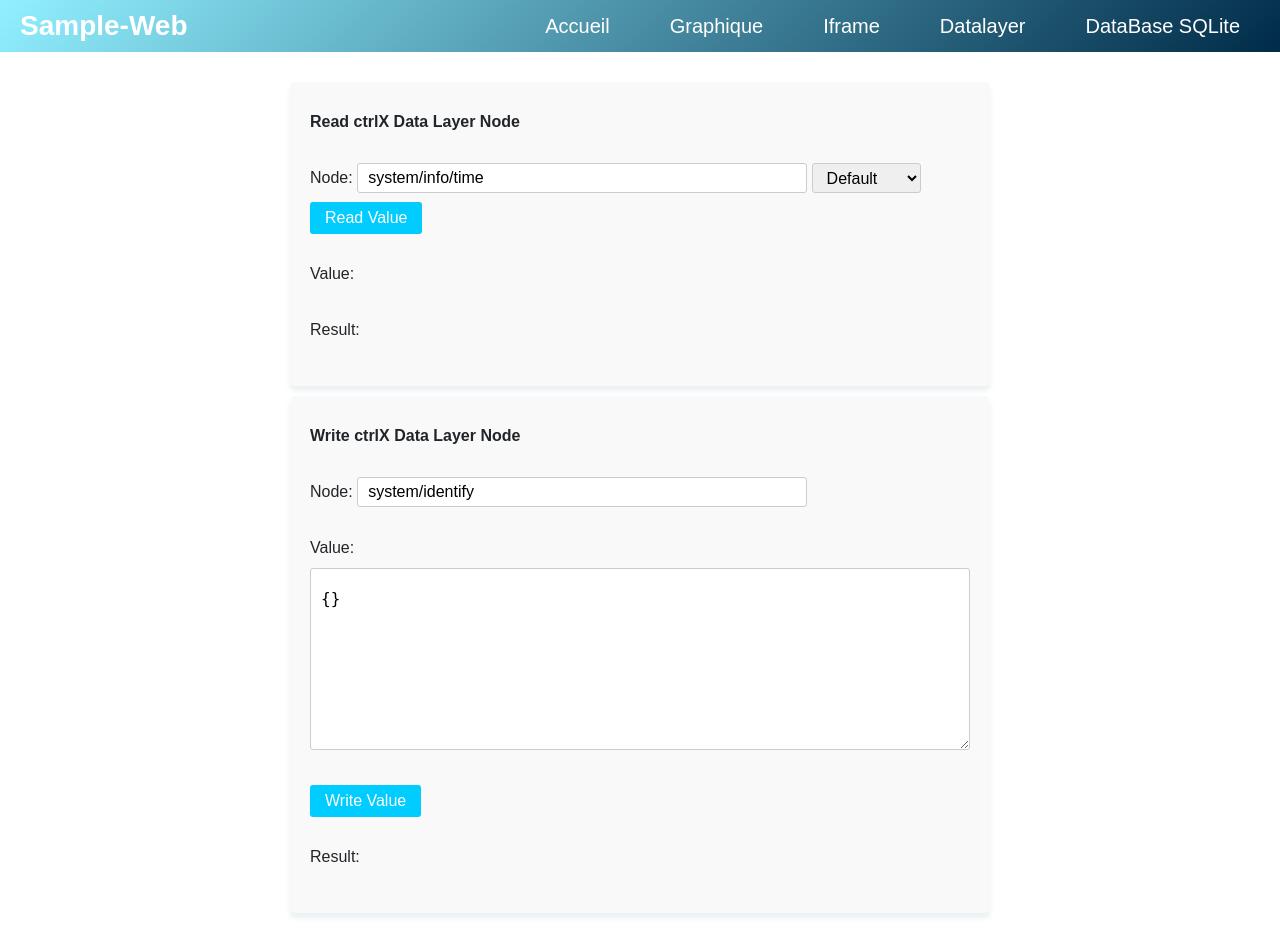
After one commit to Felix-73/CTRLX-SDK-APP-Sample-Web, a Flask app: page /sample-web/datalayer in a window 1280 px wide. The commit adds this page. Run offline with Flask 3, Linux system fonts and the light colour scheme; some libraries are stand-ins or nearby versions.

Commit message:
Datalayer R/W feature

```diff
--- a/Flask/app.py
+++ b/Flask/app.py
@@ -4,7 +4,15 @@ from flask_sqlalchemy import SQLAlchemy
 import os
 from werkzeug.serving import run_simple
 from werkzeug.middleware.proxy_fix import ProxyFix
+from boschrexrothApi.boschrexrothAPI import BoschrexrothAPI, BoschrexrothAPIConfig
 
+# Initialisation de l'API Bosch
+config = BoschrexrothAPIConfig(
+    base_url="https://localhost",
+    username="boschrexroth",
+    password="boschrexroth"
+)
+bosch_api = BoschrexrothAPI(config)
 
 # Déterminer les chemins en fonction de l'environnement
 if "SNAP" in os.environ:
@@ -67,8 +75,8 @@ with app.app_context():
         print("Données de test ajoutées.")
 
 
-#~~~~~~~~~~~~~~~~~~~~~~~~~~
-########## serving functions #######
+#~~~~~~~~~~~~~~~~~~~~~~~~~~~~~~~~~
+########## HTML PAGES ############
 
 @app.route('/sample-web')
 def index():
@@ -88,7 +96,7 @@ def people_page():
     return render_template('people.html', people=people)
 
 #~~~~~~~~~~~~~~~~~~~~~~~~~~~~~~~~~~~~~~~~~~~~~~~~~
-######## API simple pour les personnes ###########
+############## API simple SQLite #################
 
 @app.route('/sample-web/api/people', methods=['GET'])
 def get_people():
@@ -131,6 +139,71 @@ def delete_person(person_id):
     return jsonify({'result': True})
 
 
+#~~~~~~~~~~~~~~~~~~~~~~~~~~~~~~~~~~~~~~~~~~~~~~~~~
+################ API DATALAYER ###################
+
+@app.route('/sample-web/api/datalayer/<path:node_path>', methods=['GET'])
+def read_datalayer(node_path):
+    try:
+        # Récupérer les paramètres de requête
+        query_params = {}
+        if 'type' in request.args:
+            query_params['type'] = request.args.get('type')
+
+        # URL-encode le chemin du nœud si nécessaire
+        encoded_path = node_path
+
+        # Appeler l'API
+        data = bosch_api.read_datalayer(encoded_path, query_params)
+        return jsonify({'success': True, 'data': data})
+    except Exception as e:
+        return jsonify({'success': False, 'error': str(e)}), 500
+
+@app.route('/sample-web/api/datalayer/<path:node_path>', methods=['PUT'])
+def write_datalayer(node_path):
+    try:
+        # Récupérer les données JSON du corps de la requête si présentes
+        data = request.json if request.is_json and request.data else None
+
+        # URL-encode le chemin du nœud si nécessaire
+        encoded_path = node_path
+
+        # Appeler l'API
+        result = bosch_api.write_datalayer(encoded_path, data)
+        return jsonify({'success': True, 'data': result})
+    except Exception as e:
+        return jsonify({'success': False, 'error': str(e)}), 500
+
+@app.route('/sample-web/datalayer', methods=['GET'])
+def datalayer_page():
+    # Valeurs par défaut ou récupérées de la session
+    read_path = session.get('read_path', 'system/info/time')
+    read_value = session.get('read_value', '')
+    read_result = session.get('read_result', '')
+    write_path = session.get('write_path', 'system/identify')
+    write_value = session.get('write_value', '{}')
+    write_result = session.get('write_result', '')
+
+    return render_template('datalayer.html',
+                          read_path=read_path,
+                          read_value=read_value,
+                          read_result=read_result,
+                          write_path=write_path,
+                          write_value=write_value,
+                          write_result=write_result)
+
+@app.route('/sample-web/api/test-auth', methods=['GET'])
+def test_auth():
+    try:
+        result = bosch_api.get_auth_token()
+        return jsonify({
+            'success': True,
+            'token_obtained': bosch_api.token is not None,
+            'token_preview': bosch_api.token[:10] + '...' if bosch_api.token else None
+        })
+    except Exception as e:
+        return jsonify({'success': False, 'error': str(e)}), 500
+
 ##server start
 
 if __name__ == '__main__':
--- /dev/null
+++ b/Flask/static/css/datalayer.css
@@ -0,0 +1,102 @@
+/* Conteneur principal de la page Datalayer */
+.datalayer-container {
+    padding: 20px;
+    font-family: Arial, sans-serif;
+    font-size: 1rem;
+    line-height: 1.625rem;
+}
+
+/* Boîtes de contenu */
+.datalayer-box {
+    background-color: #f9f9f9;
+    box-shadow: 0 5px 5px 0 #d6dee375;
+    padding: 20px;
+    width: 700px;
+    line-height: 2.5rem;
+    text-align: left;
+    margin: 10px auto 0 auto;
+    border-radius: 5px;
+}
+
+/* Formulaires */
+.datalayer-form {
+    margin-top: 10px;
+}
+
+/* Champs de texte et sélecteurs */
+.datalayer-input[type="text"],
+.datalayer-select {
+    height: 30px;
+    padding: 0 10px;
+    font-size: 12pt;
+    vertical-align: middle;
+    border: 1px solid #ccc;
+    border-radius: 3px;
+}
+
+/* Dimensions spécifiques pour les champs de saisie de nœud */
+#read-node-textbox,
+#write-node-textbox {
+    width: 450px;
+}
+
+/* Zone de texte pour les valeurs à écrire */
+.datalayer-textarea {
+    width: 100%;
+    padding: 10px;
+    font-size: 12pt;
+    border: 1px solid #ccc;
+    border-radius: 3px;
+    font-family: monospace;
+}
+
+/* Boutons */
+.datalayer-button {
+    height: 32px;
+    font-size: 12pt;
+    text-align: center;
+    vertical-align: middle;
+    background-color: #00CCFF;
+    color: white;
+    border: none;
+    border-radius: 3px;
+    padding: 0 15px;
+    cursor: pointer;
+    display: inline-flex;
+    align-items: center;
+    justify-content: center;
+    line-height: 1;
+}
+
+.datalayer-button:hover {
+    background-color: #002B49;
+}
+
+/* Zones d'affichage des résultats */
+.datalayer-output {
+    font-family: monospace;
+    white-space: pre-wrap;
+    word-break: break-all;
+}
+
+/* Media queries pour la responsivité */
+@media (max-width: 768px) {
+    .datalayer-box {
+        width: 90%;
+        padding: 15px;
+    }
+
+    #read-node-textbox,
+    #write-node-textbox {
+        width: 100%;
+    }
+
+    .datalayer-form p {
+        display: flex;
+        flex-direction: column;
+    }
+
+    .datalayer-button {
+        margin-top: 10px;
+    }
+}
--- a/Flask/static/css/styles.css
+++ b/Flask/static/css/styles.css
@@ -1,3 +1,40 @@
+/***********************************************
+ * STYLES GLOBAUX
+ ***********************************************/
+* {
+    margin: 0;
+    padding: 0;
+    box-sizing: border-box;
+}
+
+html,
+body {
+    height: 100%;
+    overflow: auto;
+    font-family: Arial, sans-serif;
+    font-size: 1rem;
+    line-height: 1.625rem;
+}
+
+/***********************************************
+ * HEADER ET NAVIGATION
+ ***********************************************/
+header {
+    display: flex;
+    justify-content: center;
+    height: 78px;
+    align-items: center;
+    padding: 0 40px;
+    background-color: #fff;
+    border-bottom: 0.5px solid rgb(192, 206, 216);
+}
+
+h1 {
+    color: rgb(0, 43, 73);
+    padding-left: 10px;
+    font-size: 1.5rem;
+}
+
 /* NAVBAR */
 .navbar {
     padding-top: 0.3rem !important;
--- /dev/null
+++ b/Flask/templates/datalayer.html
@@ -0,0 +1,100 @@
+{% extends 'base.html' %}
+
+{% block content %}
+<link rel="stylesheet" href="{{ url_for('static', filename='css/datalayer.css') }}">
+
+<div class="datalayer-container">
+    <div class="datalayer-box">
+        <p><b>Read ctrlX Data Layer Node</b></p>
+        <div id="read-form" class="datalayer-form">
+            <p>Node:
+                <input id="read-node-textbox" class="datalayer-input" type="text" name="node" value="{{ read_path }}">
+                <select id="read-type-select" class="datalayer-select">
+                    <option value="">Default</option>
+                    <option value="metadata">Metadata</option>
+                    <option value="browse">Browse</option>
+                </select>
+                <button id="read-button" class="datalayer-button" type="button">Read Value</button>
+            </p>
+            <p>Value: <span id="read-value" class="datalayer-output">{{ read_value }}</span></p>
+            <p>Result: <span id="read-result" class="datalayer-output">{{ read_result }}</span></p>
+        </div>
+    </div>
+
+    <div class="datalayer-box">
+        <p><b>Write ctrlX Data Layer Node</b></p>
+        <div id="write-form" class="datalayer-form">
+            <p>Node: <input id="write-node-textbox" class="datalayer-input" type="text" name="node"
+                    value="{{ write_path }}"></p>
+            <p>Value: <textarea id="write-value-textbox" class="datalayer-textarea"
+                    rows="4">{{ write_value }}</textarea></p>
+            <p><button id="write-button" class="datalayer-button" type="button">Write Value</button></p>
+            <p>Result: <span id="write-result" class="datalayer-output">{{ write_result }}</span></p>
+        </div>
+    </div>
+</div>
+
+<script>
+    document.addEventListener('DOMContentLoaded', function () {
+        // Fonction pour lire un nœud
+        document.getElementById('read-button').addEventListener('click', function () {
+            const nodePath = encodeURIComponent(document.getElementById('read-node-textbox').value);
+            const readType = document.getElementById('read-type-select').value;
+
+            let url = `/sample-web/api/datalayer/${nodePath}`;
+            if (readType) {
+                url += `?type=${readType}`;
+            }
+
+            fetch(url)
+                .then(response => response.json())
+                .then(data => {
+                    if (data.success) {
+                        document.getElementById('read-value').innerText = JSON.stringify(data.data, null, 2);
+                        document.getElementById('read-result').innerText = 'Success';
+                    } else {
+                        document.getElementById('read-value').innerText = '';
+                        document.getElementById('read-result').innerText = 'Error: ' + data.error;
+                    }
+                })
+                .catch(error => {
+                    document.getElementById('read-value').innerText = '';
+                    document.getElementById('read-result').innerText = 'Error: ' + error.message;
+                });
+        });
+
+        // Fonction pour écrire dans un nœud
+        document.getElementById('write-button').addEventListener('click', function () {
+            const nodePath = encodeURIComponent(document.getElementById('write-node-textbox').value);
+            const valueText = document.getElementById('write-value-textbox').value;
+
+            let valueJson;
+            try {
+                valueJson = JSON.parse(valueText);
+            } catch (e) {
+                document.getElementById('write-result').innerText = 'Error: Invalid JSON format';
+                return;
+            }
+
+            fetch(`/sample-web/api/datalayer/${nodePath}`, {
+                method: 'PUT',
+                headers: {
+                    'Content-Type': 'application/json'
+                },
+                body: JSON.stringify(valueJson)
+            })
+                .then(response => response.json())
+                .then(data => {
+                    if (data.success) {
+                        document.getElementById('write-result').innerText = 'Success: Value written';
+                    } else {
+                        document.getElementById('write-result').innerText = 'Error: ' + data.error;
+                    }
+                })
+                .catch(error => {
+                    document.getElementById('write-result').innerText = 'Error: ' + error.message;
+                });
+        });
+    });
+</script>
+{% endblock %}
--- a/Flask/templates/navbar.html
+++ b/Flask/templates/navbar.html
@@ -18,6 +18,10 @@
                 <a class="nav-link px-4 py-2 mx-1 rounded-pill hover-overlay text-white fs-5" href="/sample-web/page1">
                     <i class="fas fa-file-alt me-1"></i>Iframe
                 </a>
+                <a class="nav-link px-4 py-2 mx-1 rounded-pill hover-overlay text-white fs-5"
+                    href="/sample-web/datalayer">
+                    <i class="fas fa-file-alt me-1"></i>Datalayer
+                </a>
                 <a class="nav-link px-4 py-2 mx-1 rounded-pill hover-overlay text-white fs-5" href="/sample-web/people">
                     <i class="fas fa-file-alt me-1"></i>DataBase SQLite
                 </a>
--- a/snapcraft.yaml
+++ b/snapcraft.yaml
@@ -39,6 +39,7 @@ parts:
       - flask
       - flask_sqlalchemy
       - flask-cors
+      - requests
     source: .
 
   python-code:
@@ -49,6 +50,7 @@ parts:
     prime:
       - bin/Flask/static/**
       - bin/Flask/templates/**
+      - bin/Flask/boschrexrothApi/**
       - bin/Flask/app.py
 
 
```
Also changed, not shown: other parts of Flask/static/css/styles.css (+78 -0 lines), Flask/boschrexrothApi/boschrexrothAPI.py (added, +251 -0 lines), Flask/boschrexrothApi/__init__.py (added).
